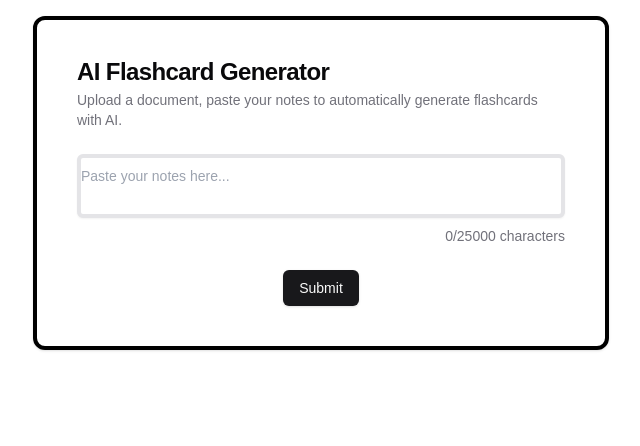
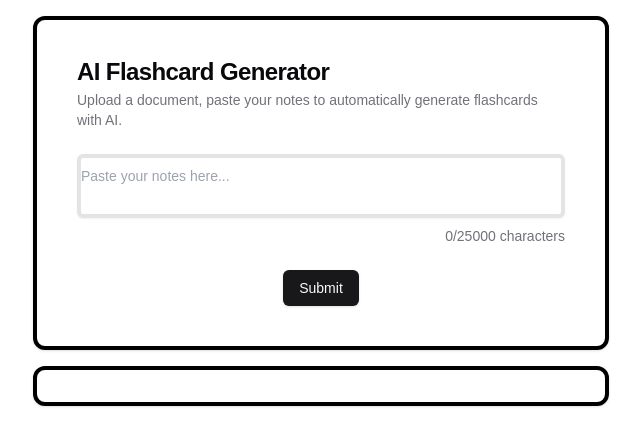
Before and after one commit to Nash504/ByteSize, a Next.js app: page / in a window 1280 px wide. Shown: the top 446 px of the page, without its empty margins (319-959 px from the left). Built offline with nearby package versions, Linux system fonts and the light colour scheme.

Commit message:
output card

```diff
--- a/src/app/page.jsx
+++ b/src/app/page.jsx
@@ -77,7 +77,7 @@ export default function Home() {
           </CardFooter>
         </Card>
       </form>
-      <div>
+      <Card className="border-black mt-4 p-4 max-w-xl mx-auto border-4">
         {loading ? (
           <div className="flex justify-center items-center mx-auto pt-8">
             <Skeleton className="h-[200px] w-full max-w-xl rounded-xl" />
@@ -85,7 +85,7 @@ export default function Home() {
         ) : (
           output && <p>{output}</p>
         )}
-      </div>
+      </Card>
     </div>
   );
 }
```
